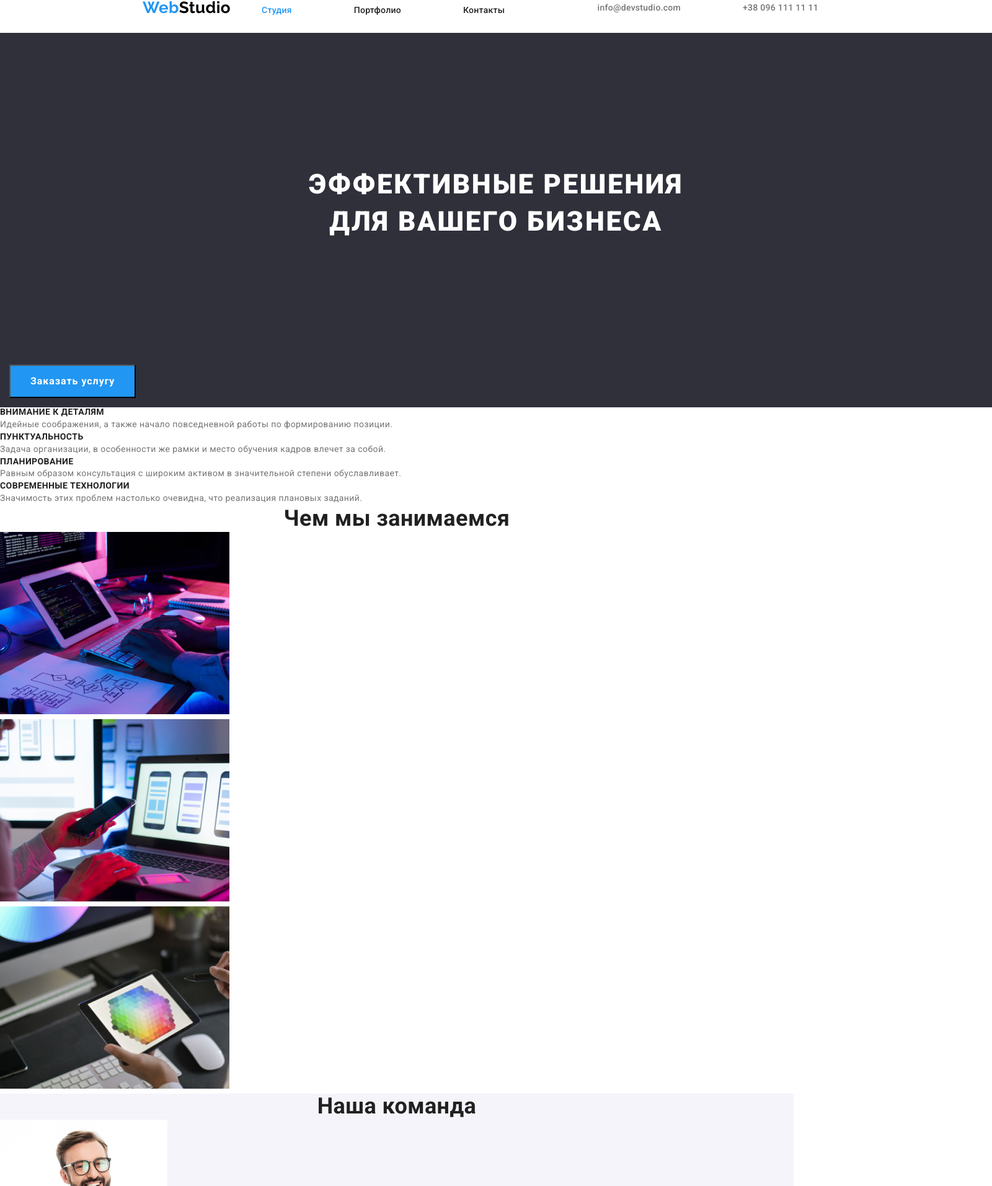
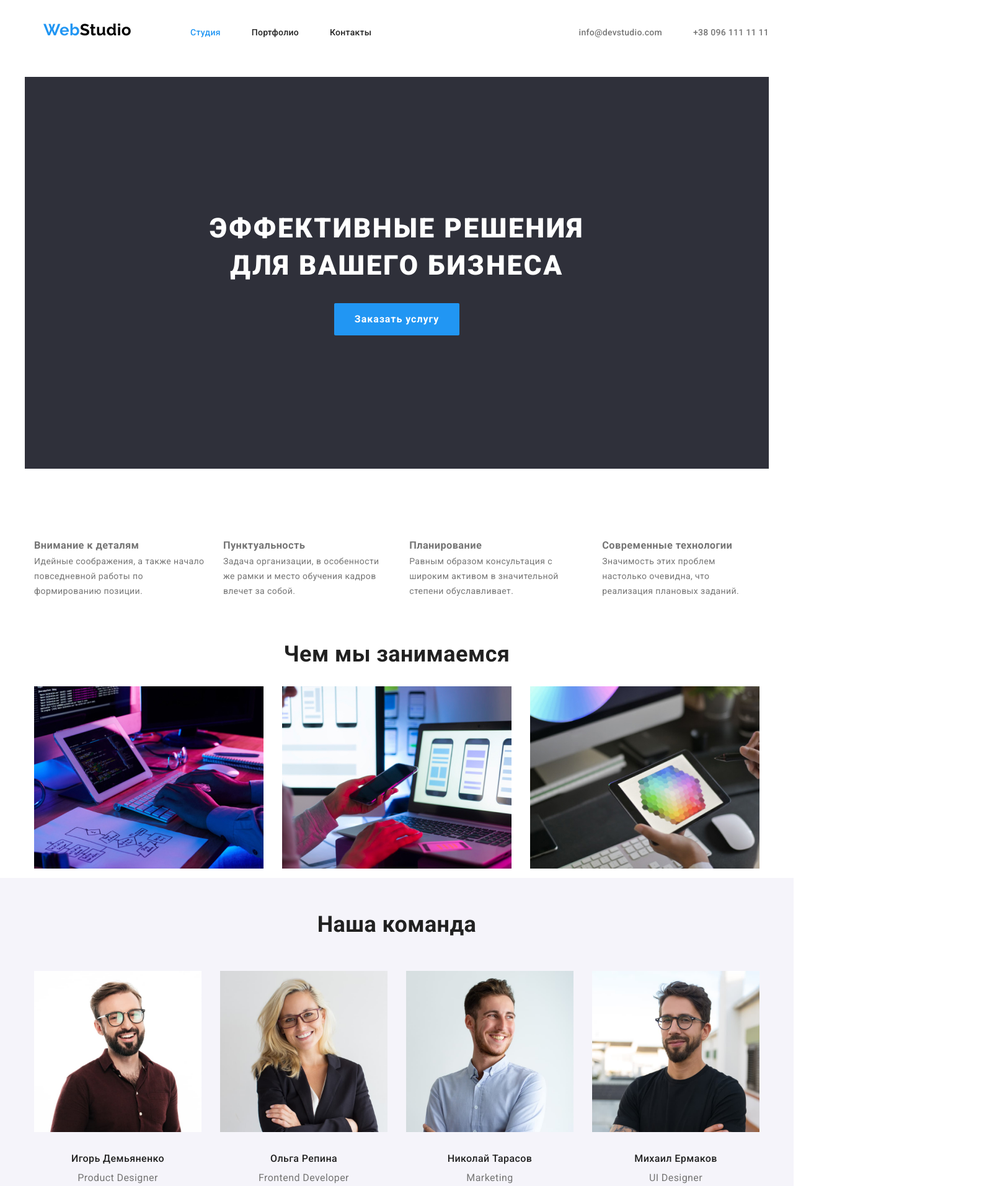
Before and after one commit to AnriiMais/goit-markup-hw-03, a plain HTML site: page index.html in a window 1280 px wide. Shown: the part 27-1940 px from the top of the page at 62% size, 1600 px wide, since content can reach past the window. Drawn offline with nearby package versions, Linux system fonts and the light colour scheme.

Commit message:
hard work)

```diff
--- a/css/styles.css
+++ b/css/styles.css
@@ -24,6 +24,9 @@ p,
 ul {
   margin: 0px;
   padding: 0px;
+}
+.container {
+  margin: 0px auto;
 }
 :root {
   --primary-text-color: #757575;
@@ -54,32 +57,38 @@ a {
 }
 /* header */
 .container {
-  width: 1600px;
-  height: 80px;
+  width: 1200px;
+
   padding: 15px;
-
+}
+.container.greeting {
+  background-color: var(--head-foot-bgcolor);
+}
+.container.headstyle {
   display: flex;
   justify-content: space-between;
   align-items: center;
+  align-items: baseline;
 }
 .container-nav {
   display: flex;
   justify-content: space-between;
   align-items: baseline;
-  margin-left: 215px;
 }
 .cont-site {
-  width: 300px;
   display: flex;
-  justify-content: space-between;
+  align-items: baseline;
 }
 .contacts {
   display: flex;
-  justify-content: space-around;
-  margin-right: 215px;
+  margin-left: auto;
+}
+.list.link + .list.link {
+  margin-left: 50px;
 }
 .link {
-  margin: 50px;
+  padding-top: 30px;
+  padding-bottom: 30px;
 }
 
 /* логотип */
@@ -91,6 +100,9 @@ a {
   font-size: 26px;
   line-height: 1.19;
   text-align: center;
+  padding-top: 30px;
+  padding-bottom: 30px;
+  margin-right: 95px;
 }
 .logo:focus,
 .logo:hover {
@@ -129,7 +141,11 @@ a {
   line-height: 1.14;
   letter-spacing: 0.02em;
 
-  margin: 0px 50px;
+  padding-top: 30px;
+  padding-bottom: 30px;
+}
+.contacts-item + .contacts-item {
+  margin-left: 50px;
 }
 .contacts-link:hover,
 .contacts-link:focus {
@@ -138,14 +154,15 @@ a {
 /* Приветствие */
 .greeting {
   background-color: var(--head-foot-bgcolor);
-  width: 1600px;
   padding: 15px;
+  text-align: center;
 }
 .greet-box {
   background-color: var(--head-foot-bgcolor);
   color: var(--btn-prime-color);
-  display: block;
-  margin: 0px auto;
+  display: inline-block;
+  text-align: center;
+  padding: 200px 0px;
 }
 .greeting-title {
   background-color: var(--head-foot-bgcolor);
@@ -160,12 +177,10 @@ a {
   text-align: center;
   letter-spacing: 0.06em;
   text-transform: uppercase;
-
-  margin: 200px 0;
 }
 .primary.button {
-  color: #ffffff;
-  background-color: #2196f3;
+  color: var(--btn-prime-color);
+  background-color: var(--accent-color);
 
   font-family: inherit;
   font-weight: 700;
@@ -173,19 +188,30 @@ a {
   line-height: 1.88;
   letter-spacing: 0.06em;
 
+  margin-top: 30px;
+
   padding: 10px 32px;
-  margin-left: 0px auto;
-  margin-right: 0px auto;
+  min-width: 200px;
+  border: 1px solid transparent;
+  border-radius: 2px;
 }
 /* Список преимуществ */
 
-.features-list .features-title {
+. .features-list > .features-title {
   color: var(--title-text-color);
 
   font-weight: 700;
   font-size: 14px;
   line-height: 1.14;
   text-transform: uppercase;
+}
+.features-list {
+  display: flex;
+  align-items: baseline;
+  margin-top: 95px;
+}
+.features-item + .features-item {
+  margin-left: 30px;
 }
 /* чем заняты */
 .section-title {
@@ -195,6 +221,18 @@ a {
   font-size: 36px;
   line-height: 1.16;
   text-align: center;
+
+  margin-top: 40px;
+}
+.examples-list {
+  display: flex;
+  margin-top: 30px;
+}
+.examples-item + .examples-item {
+  margin-left: 30px;
+}
+.item-link {
+  display: block;
 }
 /* Команда молодости нашей */
 .body-page .profile-list {
@@ -211,11 +249,34 @@ a {
   font-size: 16px;
   line-height: 1.19;
 }
+.team {
+  display: flex;
+  flex-direction: column;
+  align-items: center;
+}
+.profile {
+  display: flex;
+  margin-top: 53px;
+}
+.team-item + .team-item {
+  margin-left: 30px;
+}
+.team-item {
+  display: flex;
+  flex-direction: column;
+  align-items: center;
+}
+.name {
+  margin-top: 33px;
+}
+.profession {
+  margin-top: 12px;
+}
 
 /* Футер */
-.footer-section {
+/* .footer-section {
   background-color: var(--head-foot-bgcolor);
-}
+} */
 .foot-logo {
   color: #ffffff;
 
@@ -246,11 +307,17 @@ a {
 .footer-section .foot-link:focus {
   color: var(--accent-color);
 }
+.footer-section.container {
+  padding-top: 40px;
+  padding-bottom: 40px;
+
+  background-color: var(--head-foot-bgcolor);
+}
 /* Страница портфолио */
 /* контент main */
+
 .filter .btn.primary {
-  background-color: var(--accent-color);
-  color: var(--btn-prime-color);
+  color: var(--title-text-color);
 
   font-family: inherit;
   font-weight: 500;
@@ -258,20 +325,19 @@ a {
   line-height: 1.62;
 }
 .filter .btn.second {
-  background-color: var(--btn-second-color);
   color: var(--title-text-color);
 
   font-weight: 500;
   font-size: 16px;
   line-height: 1.62;
 }
-.filter .btn.second:focus,
+.filter .btn.primary:hover,
 .filter .btn.primary:focus {
   color: var(--btn-prime-color);
   background-color: var(--accent-color);
 }
 .filter .btn.second:hover,
-.filter .btn.primary:hover {
+.filter .btn.second:focus {
   color: var(--btn-prime-color);
   background-color: var(--accent-color);
 }
@@ -289,3 +355,53 @@ a {
   font-size: 16px;
   line-height: 1.87;
 }
+/* .container.content {
+  display: flex;
+ flex-direction: column;
+  align-items: center;
+} */
+
+.filter {
+  display: flex;
+  justify-content: center;
+}
+.item-btn + .item-btn {
+  margin-left: 8px;
+}
+.btn {
+  background-color: transparent;
+  border: 1px transparent;
+  margin-bottom: 50px;
+}
+.work-list {
+  display: flex;
+  flex-wrap: wrap;
+}
+.list-item {
+  flex-basis: calc((100% - 90px) / 3);
+}
+.list-item:not(:nth-child(3n)) {
+  margin-right: 30px;
+}
+.list-item:not(:nth-last-child(-n + 3)) {
+  margin-bottom: 30px;
+}
+.image {
+  display: block;
+}
+.item-title {
+  padding-top: 20px;
+}
+.hidden-title {
+  position: absolute;
+  width: 1px;
+  height: 1px;
+  margin: -1px;
+  border: 0;
+  padding: 0;
+
+  white-space: nowrap;
+  clip-path: inset(100%);
+  clip: rect(0 0 0 0);
+  overflow: hidden;
+}
--- a/index.html
+++ b/index.html
@@ -20,87 +20,95 @@
 </head>
 
 <body class="body-page">
-    <header>
+    <header class="head container">
         <!--Область навигации-->
-        <div class="container">
+        <div class="container headstyle">
         <nav class="container-nav">
-            <a href="./index.html" class="logo"><span class="logostyle">Web</span>Studio</a>
+                <a href="./index.html" class="logo"><span class="logostyle">Web</span>Studio</a>
+            <ul class="site-nav cont-site">
 
-            <ul class="site-nav cont-site">
-                <li><a href="" class="link current">Студия</a></li>
-                <li><a href="./portfolio.html" class="link">Портфолио</a></li>
-                <li><a href="" class="link">Контакты</a></li>
+                <li class="list link"><a href="" class="link current">Студия</a></li>
+                <li class="list link"><a href="./portfolio.html" class="link">Портфолио</a></li>
+                <li class="list link"><a href="" class="link">Контакты</a></li>
             </ul>
 
         </nav>
         <ul class="contacts">
-            <li><a href="mailto:info@devstudio.com" class="contacts-link">info@devstudio.com</a></li>
-            <li><a href="tel:+380961111111" class="contacts-link">+38 096 111 11 11</a></li>
+            <li class="contacts-item"><a href="mailto:info@devstudio.com" class="contacts-link">info@devstudio.com</a></li>
+            <li class="contacts-item"><a href="tel:+380961111111" class="contacts-link">+38 096 111 11 11</a></li>
         </ul>
         </div>
     </header>
 <main>
-        <section class="greeting">
+        <section class="container greeting">
             <div class="greet-box">
             <h1 class="greeting-title">Эффективные решения<br> для вашего бизнеса</h1>
             <button type="button" class="primary button">Заказать услугу</button>
             </div>
         </section>
         <!--Особенности-->
-        <section class="features">
+        <section class="features ">
+            <div class="features container">
             <ul class="features-list">
-                <li>
+                <li class="features-item">
                     <h3 class="features-title">Внимание к деталям</h3>
                     <p class="text">Идейные соображения, а также начало повседневной работы по формированию позиции.</p>
                 </li>
-                <li>
+                <li class="features-item">
                     <h3 class="features-title">Пунктуальность</h3>
                     <p class="text">Задача организации, в особенности же рамки и место обучения кадров влечет за собой.</p>
                 </li>
-                <li>
+                <li class="features-item">
                     <h3 class="features-title">Планирование</h3>
                     <p class="text">Равным образом консультация с широким активом в значительной степени обуславливает.</p>
                 </li>
-                <li>
+                <li class="features-item">
                     <h3 class="features-title">Современные технологии</h3>
                     <p class="text">Значимость этих проблем настолько очевидна, что реализация плановых заданий.
                     </p>
                 </li>
             </ul>
+            </div>
         </section>
         <!-- Чем мы занимаемся -->
-        <section class="section">
+        <section class="work ">
+            <div class="examples container">
             <h2 class="section-title">Чем мы занимаемся</h2>
-            <ul>
-                <li><a href=""><img src="./images/box1.jpg" alt="Разработка программ" width="370"></a></li>
-                <li><a href=""><img src="./images/box2.jpg" alt="Разработка мобильных приложений" width="370"></a></li>
-                <li><a href=""><img src="./images/box3.jpg" alt="Дизайн" width="370"></a></li>
+            <ul class="examples-list">
+                <li class="examples-item"><a href=""><img src="./images/box1.jpg" alt="Разработка программ" width="370" class="item-link"></a></li>
+                <li class="examples-item"><a href=""><img src="./images/box2.jpg" alt="Разработка мобильных приложений" width="370" class="item-link"></a></li>
+                <li class="examples-item"><a href=""><img src="./images/box3.jpg" alt="Дизайн" width="370" class="item-link"></a></li>
             </ul>
+            </div>
         </section>
         <!--Наша команда-->
         <section class="profile-list">
+            <div class="team container">
             <h2 class="section-title">Наша команда</h2>
             <ul class="profile">
-                <li><img src="./images/img.jpg" alt="Product Designer" width="270">
-                    <h3>Игорь Демьяненко</h3>
-                    <p>Product Designer</p>
+                <li class="team-item"><img src="./images/img.jpg" alt="Product Designer" width="270">
+                    <h3 class="name">Игорь Демьяненко</h3>
+                    <p class="profession">Product Designer</p>
                 </li>
-                <li><img src="./images/img1.jpg" alt="Frontend Developer" width="270">
-                    <h3>Ольга Репина</h3>
-                    <p>Frontend Developer</p>
+                <li class="team-item"><img src="./images/img1.jpg" alt="Frontend Developer" width="270">
+                    <h3 class="name">Ольга Репина</h3>
+                    <p class="profession">Frontend Developer</p>
                 </li>
-                <li><img src="./images/img2.jpg" alt="Marketing" width="270">
-                    <h3>Николай Тарасов</h3>
-                    <p>Marketing</p>
+                <li class="team-item"><img src="./images/img2.jpg" alt="Marketing" width="270">
+                    <h3 class="name">Николай Тарасов</h3>
+                    <p class="profession">Marketing</p>
                 </li>
-                <li><img src="./images/img3.jpg" alt="UI Designer" width="270">
-                    <h3>Михаил Ермаков</h3>
-                    <p>UI Designer</p>
+                <li class="team-item"><img src="./images/img3.jpg" alt="UI Designer" width="270">
+                    <h3 class="name">Михаил Ермаков</h3>
+                    <p class="profession">UI Designer</p>
                 </li>
             </ul>
+            </div>
         </section>
 </main>
-    <footer class="footer-section">
+    <footer class="footer-section container">
+        <div class="container">
+
         <a href="./index.html" class="foot-logo"><span class="footstyle">Web</span>Studio</a>
         <address class="address-text">г. Киев, пр-т Леси Украинки, 26
         <ul>
@@ -108,6 +116,7 @@
             <li><a href="tel:+380991111111" class="foot-link">+38 099 111 11 11</a></li>
         </ul>
         </address>
+        </div>
     </footer>
 
 </body>
```
Also changed, not shown: portfolio.html (+47 -34 lines).
